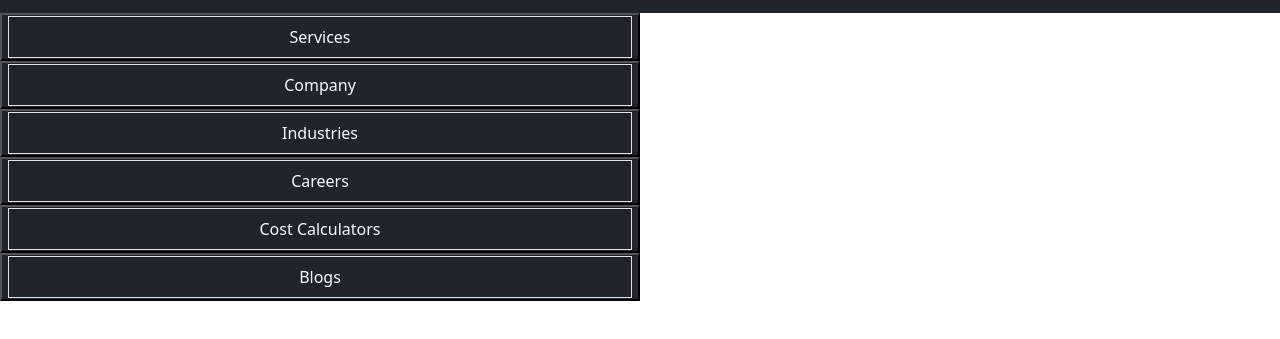
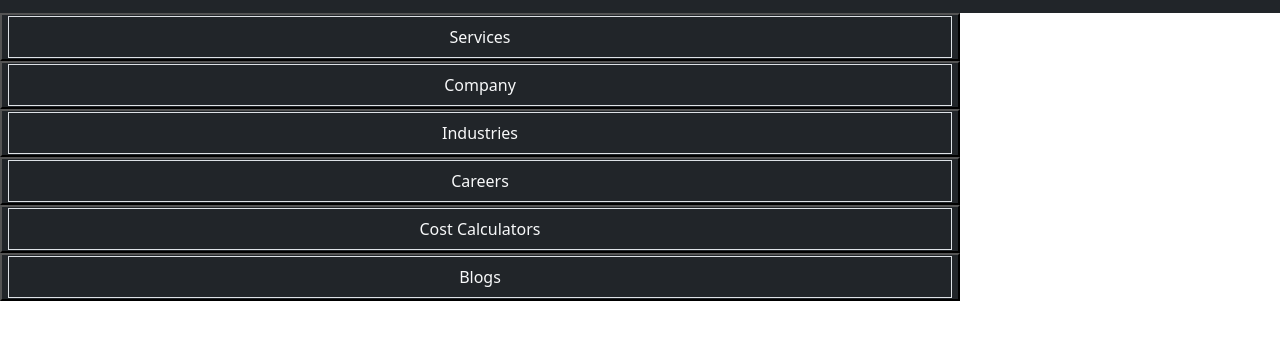
Before and after one commit to Sardar-9873/Hamburger, a plain HTML site: page index.html in a window 1280 px wide. Shown: the part 385-724 px from the top of the page. Drawn offline with nearby package versions, Linux system fonts and the light colour scheme.

Commit message:
Update index.html

```diff
--- a/index.html
+++ b/index.html
@@ -86,12 +86,12 @@
   </div>
   </nav>
   <ul class="list-group">
-  <button  class="bg-dark text-light w-50"  href="#"><li class="list-group-item bg-dark text-light text-center inline-block ">Services</li></button>
-  <button  class="bg-dark text-light w-50"  href="#"><li class="list-group-item bg-dark text-light text-center inline-block ">Company</li></button>
-  <button  class="bg-dark text-light w-50"  href="#"><li class="list-group-item bg-dark text-light text-center inline-block ">Industries</li></button>
-  <button  class="bg-dark text-light w-50"  href="#"><li class="list-group-item bg-dark text-light text-center inline-block ">Careers</li></button>
-  <button  class="bg-dark text-light w-50"  href="#"><li class="list-group-item bg-dark text-light text-center inline-block ">Cost Calculators</li></button>
-  <button  class="bg-dark text-light w-50"  href="#"><li class="list-group-item bg-dark text-light text-center inline-block ">Blogs</li></button>
+  <button  class="bg-dark text-light w-75"  href="#"><li class="list-group-item bg-dark text-light text-center inline-block ">Services</li></button>
+  <button  class="bg-dark text-light w-75"  href="#"><li class="list-group-item bg-dark text-light text-center inline-block ">Company</li></button>
+  <button  class="bg-dark text-light w-75"  href="#"><li class="list-group-item bg-dark text-light text-center inline-block ">Industries</li></button>
+  <button  class="bg-dark text-light w-75"  href="#"><li class="list-group-item bg-dark text-light text-center inline-block ">Careers</li></button>
+  <button  class="bg-dark text-light w-75"  href="#"><li class="list-group-item bg-dark text-light text-center inline-block ">Cost Calculators</li></button>
+  <button  class="bg-dark text-light w-75"  href="#"><li class="list-group-item bg-dark text-light text-center inline-block ">Blogs</li></button>
 </ul>
     <script src="https://cdn.jsdelivr.net/npm/bootstrap@5.3.2/dist/js/bootstrap.bundle.min.js"></script>
 </body>
```
